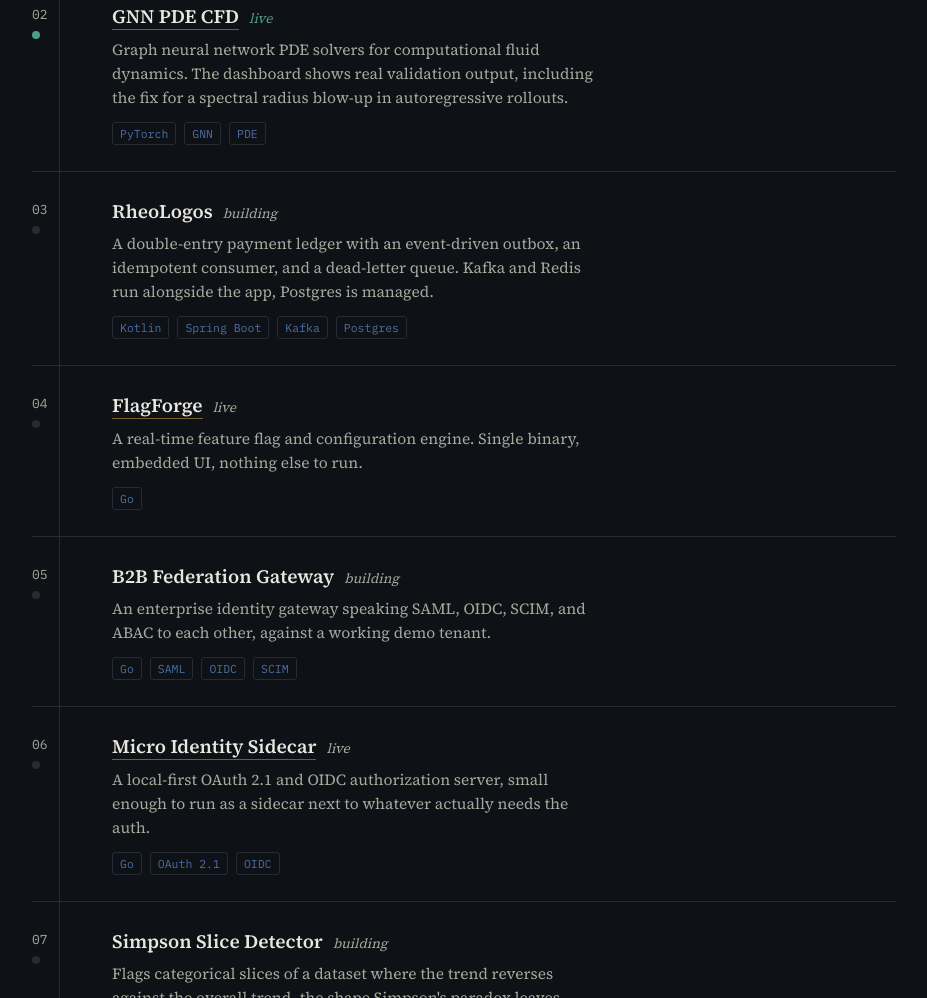
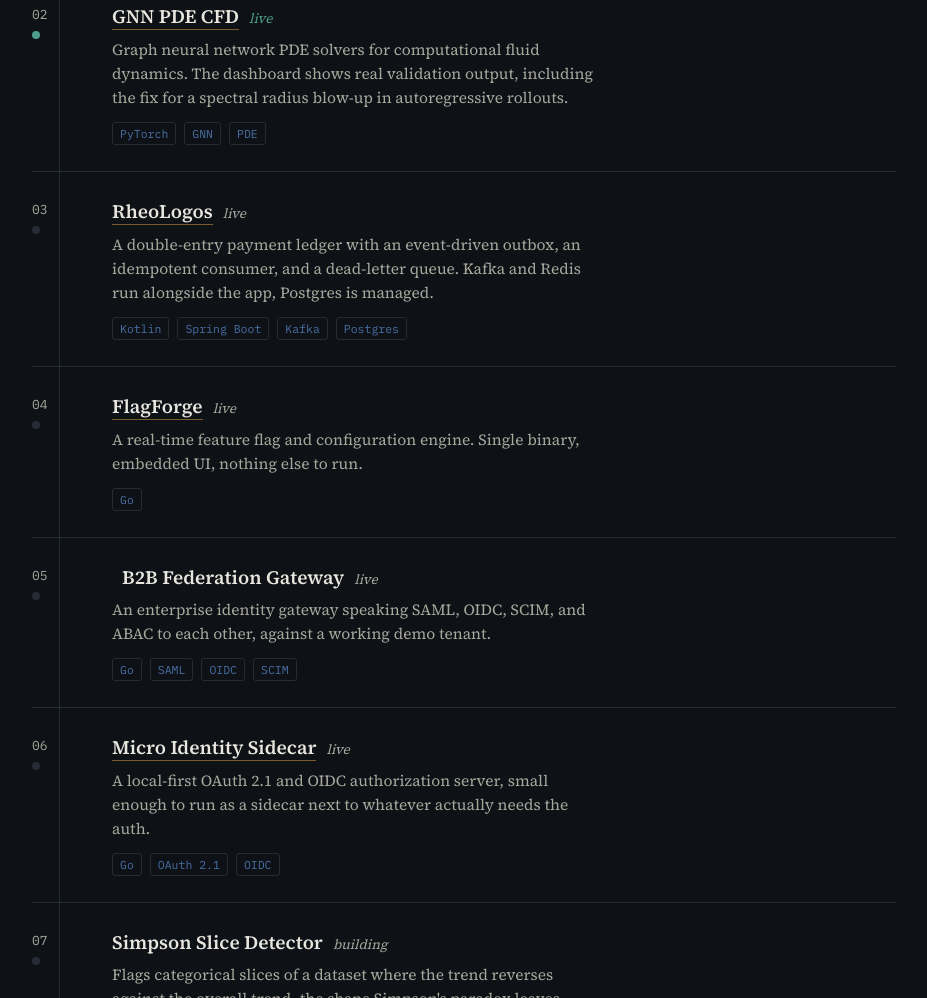
Before and after one commit to JessicaTemplet/syntagmata-site, a plain HTML site: page index.html in a window 1280 px wide. Shown: the part 1046-2044 px from the top of the page, without its empty margins (176-1103 px from the left). Drawn offline with Linux system fonts and the light colour scheme.

Commit message:
added RheoLogos url

```diff
--- a/index.html
+++ b/index.html
@@ -411,7 +411,7 @@
       <div class="entry">
         <div class="entry-index">03<span class="dot"></span></div>
         <div class="entry-body">
-          <h3>RheoLogos<span class="status-tag">building</span></h3>
+          <h3><a href="https://rheologos.syntagmata.com">RheoLogos</a><span class="status-tag">live</span></h3>
           <p>A double-entry payment ledger with an event-driven outbox, an idempotent
           consumer, and a dead-letter queue. Kafka and Redis run alongside the app, Postgres
           is managed.</p>
@@ -432,7 +432,7 @@
       <div class="entry">
         <div class="entry-index">05<span class="dot"></span></div>
         <div class="entry-body">
-          <h3>B2B Federation Gateway<span class="status-tag">building</span></h3>
+          <h3><a href="https://b2bfp.syntagmata.com"></a>B2B Federation Gateway</a><span class="status-tag">live</span></h3>
           <p>An enterprise identity gateway speaking SAML, OIDC, SCIM, and ABAC to each other,
           against a working demo tenant.</p>
           <div class="stack"><span>Go</span><span>SAML</span><span>OIDC</span><span>SCIM</span></div>
```
